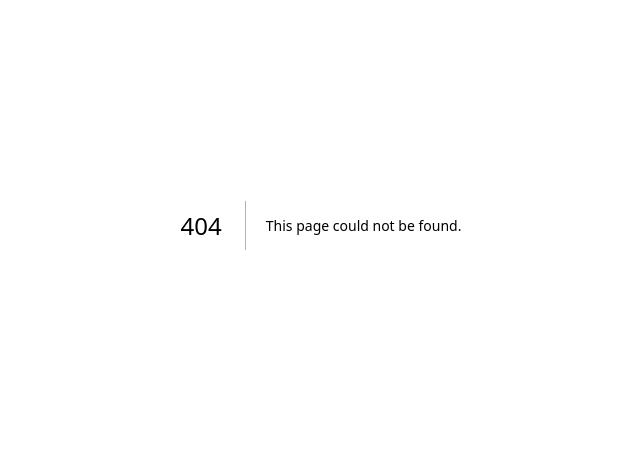
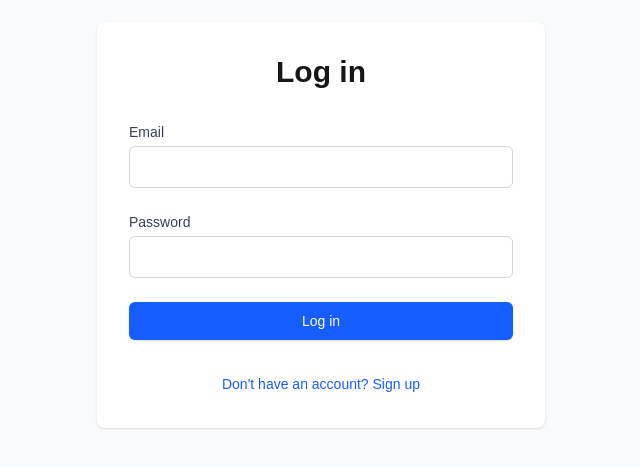
Before and after one commit to RioBlumenthal/Fossil-Viewer, a Next.js app: page /auth in a window 1280 px wide. Before the commit this address had no page. Shown: the part 175-642 px from the top of the page, without its empty margins (319-959 px from the left). Built offline with nearby package versions, Linux system fonts and the light colour scheme; no server answers.

Commit message:
first draft of auth page

```diff
--- a/package.json
+++ b/package.json
@@ -9,6 +9,7 @@
     "lint": "eslint"
   },
   "dependencies": {
+    "@supabase/ssr": "^0.8.0",
     "@supabase/supabase-js": "^2.39.0",
     "next": "16.1.1",
     "react": "19.2.3",
--- /dev/null
+++ b/src/app/auth/page.tsx
@@ -0,0 +1,159 @@
+'use client'
+
+import { useState, useEffect } from 'react'
+import { createClient } from '@/lib/supabase/client'
+import { useRouter } from 'next/navigation'
+import type { SupabaseClient } from '@supabase/supabase-js'
+
+export default function AuthPage() {
+  const [isLogin, setIsLogin] = useState(true)
+  const [email, setEmail] = useState('')
+  const [password, setPassword] = useState('')
+  const [name, setName] = useState('')
+  const [location, setLocation] = useState('')
+  const [error, setError] = useState('')
+  const [loading, setLoading] = useState(false)
+  const [supabase, setSupabase] = useState<SupabaseClient | null>(null)
+  const router = useRouter()
+
+  useEffect(() => {
+    setSupabase(createClient())
+  }, [])
+
+  const handleSubmit = async (e: React.FormEvent) => {
+    e.preventDefault()
+    if (!supabase) return
+
+    setError('')
+    setLoading(true)
+
+    try {
+      if (isLogin) {
+        // Login
+        const { error } = await supabase.auth.signInWithPassword({
+          email,
+          password,
+        })
+        if (error) throw error
+        router.push('/') // redirect to home after login
+      } else {
+        // Signup
+        const { data, error } = await supabase.auth.signUp({
+          email,
+          password,
+          options: {
+            data: {
+              name, // this will be available in the trigger
+            }
+          }
+        })
+        if (error) throw error
+
+        // Update profile with location after signup
+        if (data.user) {
+          await supabase
+            .from('profiles')
+            .update({ location })
+            .eq('id', data.user.id)
+        }
+
+        router.push('/') // redirect to home after signup
+      }
+    } catch (err) {
+      setError(err instanceof Error ? err.message : 'An error occurred')
+    } finally {
+      setLoading(false)
+    }
+  }
+
+  return (
+    <div className="min-h-screen flex items-center justify-center bg-gray-50">
+      <div className="max-w-md w-full space-y-8 p-8 bg-white rounded-lg shadow">
+        <h2 className="text-3xl font-bold text-center">
+          {isLogin ? 'Log in' : 'Sign up'}
+        </h2>
+
+        <form onSubmit={handleSubmit} className="space-y-6">
+          <div>
+            <label className="block text-sm font-medium text-gray-700">
+              Email
+            </label>
+            <input
+              type="email"
+              value={email}
+              onChange={(e) => setEmail(e.target.value)}
+              required
+              suppressHydrationWarning
+              className="mt-1 block w-full rounded-md border border-gray-300 px-3 py-2"
+            />
+          </div>
+
+          <div>
+            <label className="block text-sm font-medium text-gray-700">
+              Password
+            </label>
+            <input
+              type="password"
+              value={password}
+              onChange={(e) => setPassword(e.target.value)}
+              required
+              minLength={6}
+              suppressHydrationWarning
+              className="mt-1 block w-full rounded-md border border-gray-300 px-3 py-2"
+            />
+          </div>
+
+          {!isLogin && (
+            <>
+              <div>
+                <label className="block text-sm font-medium text-gray-700">
+                  Name
+                </label>
+                <input
+                  type="text"
+                  value={name}
+                  onChange={(e) => setName(e.target.value)}
+                  required
+                  className="mt-1 block w-full rounded-md border border-gray-300 px-3 py-2"
+                />
+              </div>
+
+              <div>
+                <label className="block text-sm font-medium text-gray-700">
+                  Location (optional)
+                </label>
+                <input
+                  type="text"
+                  value={location}
+                  onChange={(e) => setLocation(e.target.value)}
+                  className="mt-1 block w-full rounded-md border border-gray-300 px-3 py-2"
+                />
+              </div>
+            </>
+          )}
+
+          {error && (
+            <div className="text-red-600 text-sm">{error}</div>
+          )}
+
+          <button
+            type="submit"
+            disabled={loading || !supabase}
+            className="w-full flex justify-center py-2 px-4 border border-transparent rounded-md shadow-sm text-sm font-medium text-white bg-blue-600 hover:bg-blue-700 disabled:opacity-50"
+          >
+            {loading ? 'Loading...' : isLogin ? 'Log in' : 'Sign up'}
+          </button>
+        </form>
+
+        <div className="text-center">
+          <button
+            onClick={() => setIsLogin(!isLogin)}
+            className="text-sm text-blue-600 hover:text-blue-500"
+          >
+            {isLogin ? "Don't have an account? Sign up" : 'Already have an account? Log in'}
+          </button>
+        </div>
+      </div>
+    </div>
+  )
+}
--- /dev/null
+++ b/src/lib/supabase/client.ts
@@ -0,0 +1,19 @@
+import { createBrowserClient } from '@supabase/ssr'
+import type { SupabaseClient } from '@supabase/supabase-js'
+
+let client: SupabaseClient | undefined
+
+export function createClient(): SupabaseClient {
+  if (typeof window === 'undefined') {
+    throw new Error('createClient can only be called in the browser')
+  }
+
+  if (!client) {
+    client = createBrowserClient(
+      process.env.NEXT_PUBLIC_SUPABASE_URL!,
+      process.env.NEXT_PUBLIC_SUPABASE_ANON_KEY!
+    )
+  }
+
+  return client
+}
```
Also changed, not shown: 1 other file (tests, documents, lock files or other folders).
